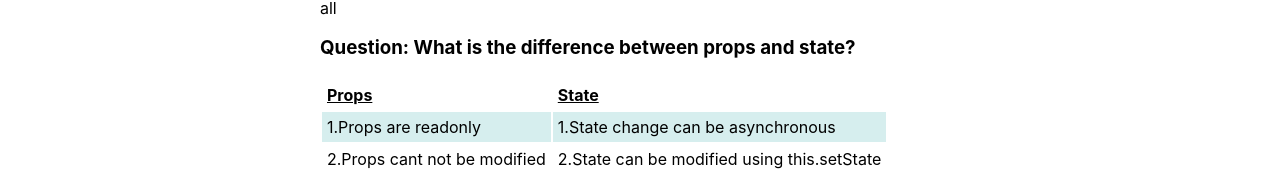
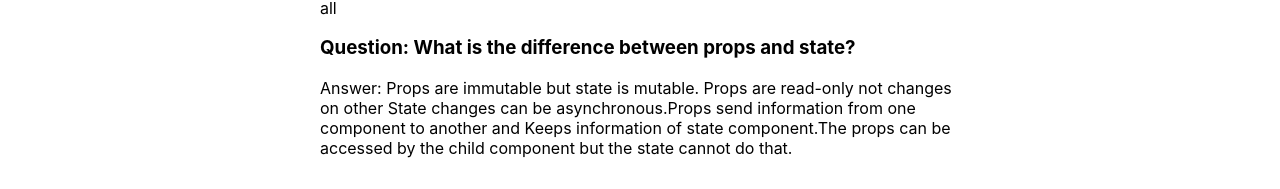
Before and after one commit to MazharulDev/movie-select-simple, a React (Create React App) app: page / in a window 1280 px wide. Shown: the part 1274-1463 px from the top of the page. Built offline with nearby package versions, Linux system fonts and the light colour scheme.

Commit message:
question section table remove and answer correct added

```diff
--- a/src/components/Question/Question.css
+++ b/src/components/Question/Question.css
@@ -2,11 +2,3 @@
     width: 50%;
     margin: 0 auto;
 }
-table tr:nth-child(even) {
-
-        background-color: #D6EEEE;
-
-}
-table td{
-    padding: 5px;
-}
--- a/src/components/Question/Question.js
+++ b/src/components/Question/Question.js
@@ -7,23 +7,7 @@ const Question = () => {
             <p>Answer: React works through the virtual dom. React creates the virtual dom, and wherever the website changes, that virtual dome can easily catch up.Can change in small part to part, so time and data are less costly.And this work is done through the diff algorithm.Shows the content of the website through the browser at the end of it all</p>
             <h3>Question:  What is the difference between props and state?</h3>
             <p>
-            <table>
-                <tr>
-                    <td><b><u>Props</u></b></td>
-                    <td><b><u>State</u></b></td>
-
-                </tr>
-                <tr>
-                    <td>1.Props are readonly</td>
-                    <td>1.State change can be asynchronous</td>
-
-                </tr>
-                <tr>
-                    <td>2.Props cant not be modified</td>
-                    <td>2.State can be modified using this.setState</td>
-
-                </tr>
-            </table>
+               Answer: Props are immutable but state is mutable. Props are read-only not changes on other State changes can be asynchronous.Props send information from one component to another and Keeps information of state component.The props can be accessed by the child component but the state cannot do that.
             </p>
         </div>
     );
```
